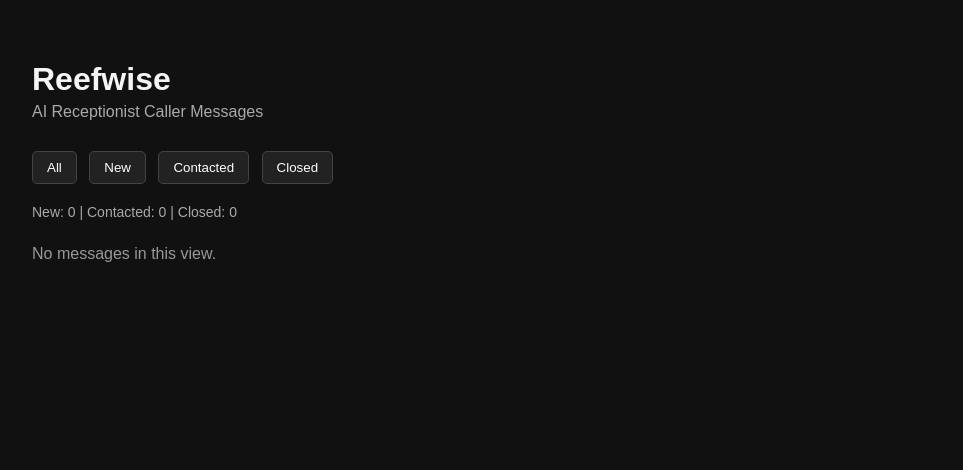
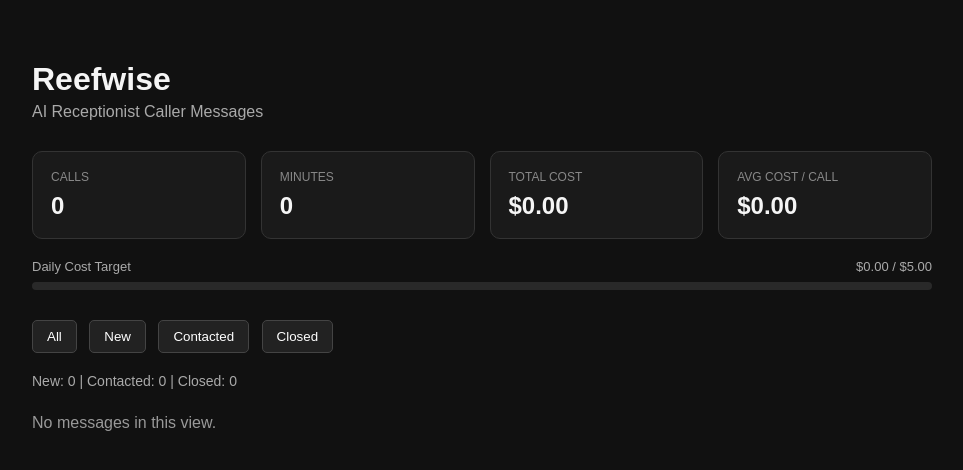
Before and after one commit to samrobinsonsd/AI-SMB-Receptionist, a FastAPI app: page /inbox in a window 1280 px wide. Shown: the top 470 px of the page, without its empty margins (158-1121 px from the left). Run offline with FastAPI, Linux system fonts and the light colour scheme; data that the repository does not hold is empty.

Commit message:
Add receptionist usage dashboard

```diff
--- a/app/main.py
+++ b/app/main.py
@@ -16,9 +16,13 @@ from app.openai_realtime import (
 )
 
 from app.database import (
+    add_call_usage,
+    end_call,
+    get_calls,
     get_messages,
     initialize_database,
     save_message,
+    start_call,
     update_message_status,
 )
 
@@ -82,6 +86,88 @@ async def list_messages():
     return {
         "count": len(messages),
         "messages": messages,
+    }
+
+
+@app.get("/calls")
+async def list_calls():
+    """
+    Return basic call telemetry.
+
+    This development endpoint lets us verify that calls are
+    being persisted with timestamps and durations.
+    """
+
+    calls = get_calls()
+
+    return {
+        "count": len(calls),
+        "calls": calls,
+    }
+
+
+@app.get("/stats")
+async def get_stats():
+    """
+    Return high-level receptionist usage and cost statistics.
+
+    Calls without OpenAI usage data are excluded from cost averages
+    because they were recorded before AI usage tracking was enabled.
+    """
+
+    calls = get_calls()
+
+    # Calls that contain OpenAI usage telemetry.
+    measured_calls = [
+        call for call in calls
+        if (
+            call["input_tokens"] > 0
+            or call["output_tokens"] > 0
+        )
+    ]
+
+    total_seconds = sum(
+        call["duration_seconds"] or 0
+        for call in measured_calls
+    )
+
+    total_cost = sum(
+        call["estimated_total_cost_usd"]
+        for call in measured_calls
+    )
+
+    call_count = len(measured_calls)
+
+    average_cost = (
+        total_cost / call_count
+        if call_count
+        else 0
+    )
+
+    average_duration = (
+        total_seconds / call_count
+        if call_count
+        else 0
+    )
+
+    return {
+        "calls": call_count,
+        "minutes": round(
+            total_seconds / 60,
+            1,
+        ),
+        "total_cost_usd": round(
+            total_cost,
+            4,
+        ),
+        "average_cost_usd": round(
+            average_cost,
+            4,
+        ),
+        "average_duration_seconds": round(
+            average_duration,
+        ),
+        "daily_budget_usd": 5.00,
     }
 
 
@@ -290,6 +376,62 @@ async def media_stream(websocket: WebSocket):
                 data = json.loads(message)
                 event_type = data.get("type")
 
+                # Every completed OpenAI response includes usage data.
+                #
+                # A phone call usually contains multiple responses, so
+                # each response's usage is added to the current call.
+                if event_type == "response.done" and call_sid:
+                    response_data = data.get("response", {})
+                    usage = response_data.get("usage") or {}
+
+                    input_details = (
+                        usage.get("input_token_details")
+                        or usage.get("input_tokens_details")
+                        or {}
+                    )
+
+                    output_details = (
+                        usage.get("output_token_details")
+                        or usage.get("output_tokens_details")
+                        or {}
+                    )
+
+                    input_tokens = usage.get(
+                        "input_tokens",
+                        0,
+                    )
+
+                    output_tokens = usage.get(
+                        "output_tokens",
+                        0,
+                    )
+
+                    input_audio_tokens = input_details.get(
+                        "audio_tokens",
+                        0,
+                    )
+
+                    output_audio_tokens = output_details.get(
+                        "audio_tokens",
+                        0,
+                    )
+
+                    add_call_usage(
+                        call_sid=call_sid,
+                        input_tokens=input_tokens,
+                        output_tokens=output_tokens,
+                        input_audio_tokens=input_audio_tokens,
+                        output_audio_tokens=output_audio_tokens,
+                    )
+
+                    print(
+                        "OpenAI usage: "
+                        f"{input_tokens} input tokens, "
+                        f"{output_tokens} output tokens, "
+                        f"{input_audio_tokens} input audio tokens, "
+                        f"{output_audio_tokens} output audio tokens."
+                    )
+
                 # OpenAI emits this event when a function/tool call has
                 # finished and all arguments have been generated.
                 if event_type == "response.function_call_arguments.done":
@@ -458,6 +600,13 @@ async def media_stream(websocket: WebSocket):
                 print(f"Media Stream started: {stream_sid}")
                 print(f"Twilio Call SID: {call_sid}")
 
+                # Persist the call as soon as Twilio provides its identifiers.
+                # This starts our usage and cost-tracking record.
+                start_call(
+                    call_sid=call_sid,
+                    stream_sid=stream_sid,
+                )
+
                 # The Twilio Media Stream is now fully established and we have
                 # its Stream SID. It is safe for OpenAI to generate audio because
                 # we now know where to send that audio.
@@ -493,6 +642,13 @@ async def media_stream(websocket: WebSocket):
             elif event_type == "stop":
                 # Twilio sends this when the Media Stream ends normally.
                 print("Twilio Media Stream stopped.")
+
+                # Complete the usage record for this call.
+                if call_sid:
+                    end_call(
+                        call_sid=call_sid,
+                        outcome="completed",
+                    )
                 break
 
     except WebSocketDisconnect:
--- a/app/templates/inbox.html
+++ b/app/templates/inbox.html
@@ -107,6 +107,63 @@
             color: #aaa;
             font-size: 14px;
         }
+        .stats-grid {
+            display: grid;
+            grid-template-columns: repeat(4, 1fr);
+            gap: 15px;
+            margin-bottom: 20px;
+        }
+
+        .stat-card {
+            background: #1a1a1a;
+            border: 1px solid #333;
+            border-radius: 10px;
+            padding: 18px;
+        }
+
+        .stat-label {
+            color: #888;
+            font-size: 12px;
+            text-transform: uppercase;
+            margin-bottom: 8px;
+        }
+
+        .stat-value {
+            font-size: 24px;
+            font-weight: bold;
+        }
+
+        .budget-section {
+            margin-bottom: 30px;
+        }
+
+        .budget-header {
+            display: flex;
+            justify-content: space-between;
+            color: #aaa;
+            font-size: 13px;
+            margin-bottom: 8px;
+        }
+
+        .budget-bar {
+            height: 8px;
+            background: #292929;
+            border-radius: 4px;
+            overflow: hidden;
+        }
+
+        .budget-progress {
+            height: 100%;
+            width: 0%;
+            background: #ddd;
+            transition: width 0.3s ease;
+        }
+
+        @media (max-width: 700px) {
+            .stats-grid {
+                grid-template-columns: repeat(2, 1fr);
+            }
+        }
     </style>
 </head>
 
@@ -120,6 +177,43 @@
         AI Receptionist Caller Messages
     </div>
 
+<div class="stats-grid">
+
+    <div class="stat-card">
+        <div class="stat-label">Calls</div>
+        <div class="stat-value" id="stat-calls">0</div>
+    </div>
+
+    <div class="stat-card">
+        <div class="stat-label">Minutes</div>
+        <div class="stat-value" id="stat-minutes">0</div>
+    </div>
+
+    <div class="stat-card">
+        <div class="stat-label">Total Cost</div>
+        <div class="stat-value" id="stat-cost">$0.00</div>
+    </div>
+
+    <div class="stat-card">
+        <div class="stat-label">Avg Cost / Call</div>
+        <div class="stat-value" id="stat-average">$0.00</div>
+    </div>
+
+</div>
+
+<div class="budget-section">
+    <div class="budget-header">
+        <span>Daily Cost Target</span>
+        <span id="budget-text">$0.00 / $5.00</span>
+    </div>
+
+    <div class="budget-bar">
+        <div
+            class="budget-progress"
+            id="budget-progress">
+        </div>
+    </div>
+</div>
     <div class="filters">
         <button onclick="setFilter('all')">All</button>
         <button onclick="setFilter('new')">New</button>
@@ -284,6 +378,44 @@
 
     // Load the inbox when the page opens.
     loadMessages();
+    loadStats();
+
+
+// Load call usage and cost telemetry from FastAPI.
+async function loadStats() {
+    const response = await fetch("/stats");
+    const stats = await response.json();
+
+    document.getElementById("stat-calls").textContent =
+        stats.calls;
+
+    document.getElementById("stat-minutes").textContent =
+        stats.minutes;
+
+    document.getElementById("stat-cost").textContent =
+        `$${stats.total_cost_usd.toFixed(2)}`;
+
+    document.getElementById("stat-average").textContent =
+        `$${stats.average_cost_usd.toFixed(2)}`;
+
+    document.getElementById("budget-text").textContent =
+        `$${stats.total_cost_usd.toFixed(2)} / ` +
+        `$${stats.daily_budget_usd.toFixed(2)}`;
+
+    // Convert current spending into a percentage of
+    // the configured daily budget.
+    const percentage = Math.min(
+        (
+            stats.total_cost_usd
+            / stats.daily_budget_usd
+        ) * 100,
+        100
+    );
+
+    document.getElementById(
+        "budget-progress"
+    ).style.width = `${percentage}%`;
+}
 </script>
 
 </body>
```
Also changed, not shown: app/database.py (+306 -0 lines).
